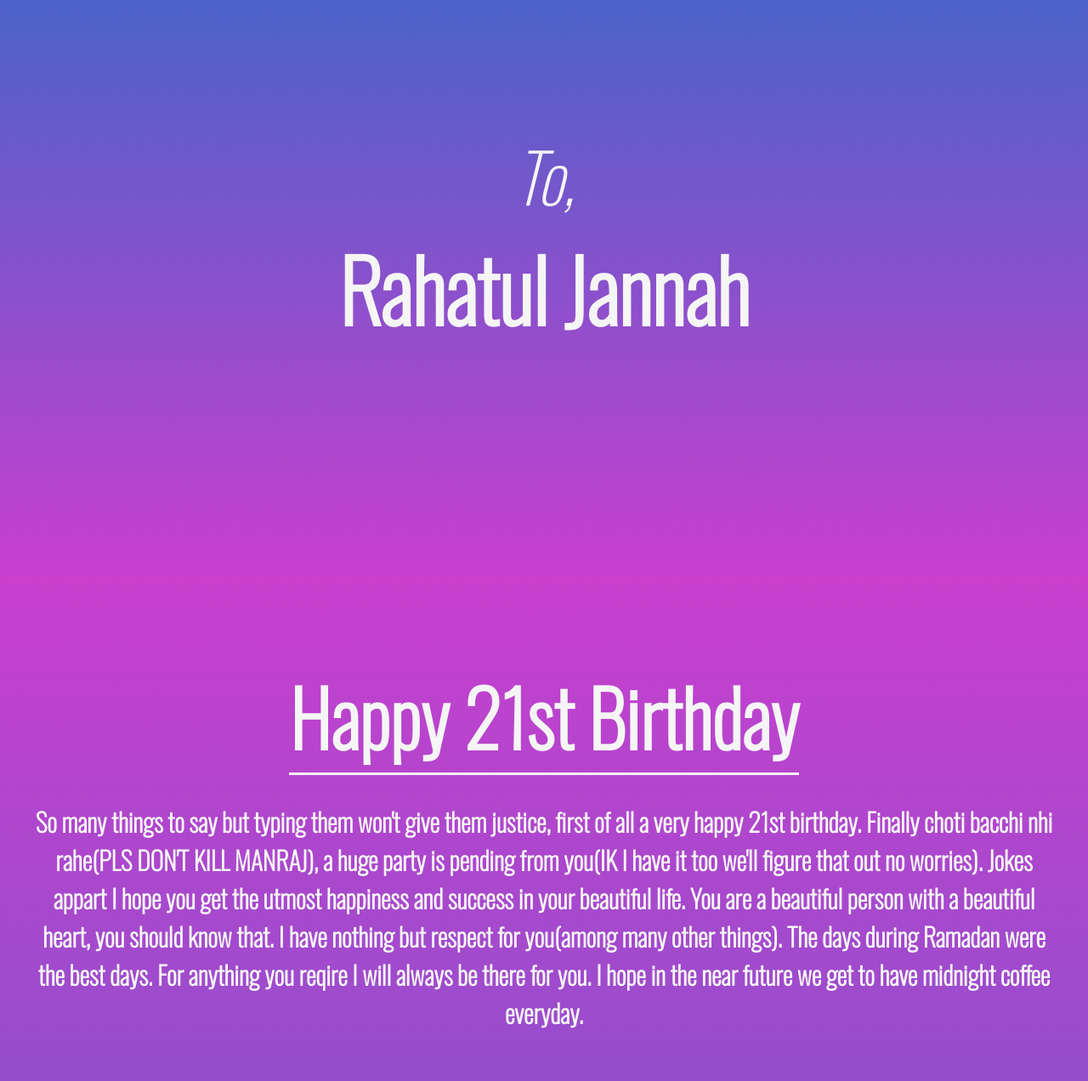
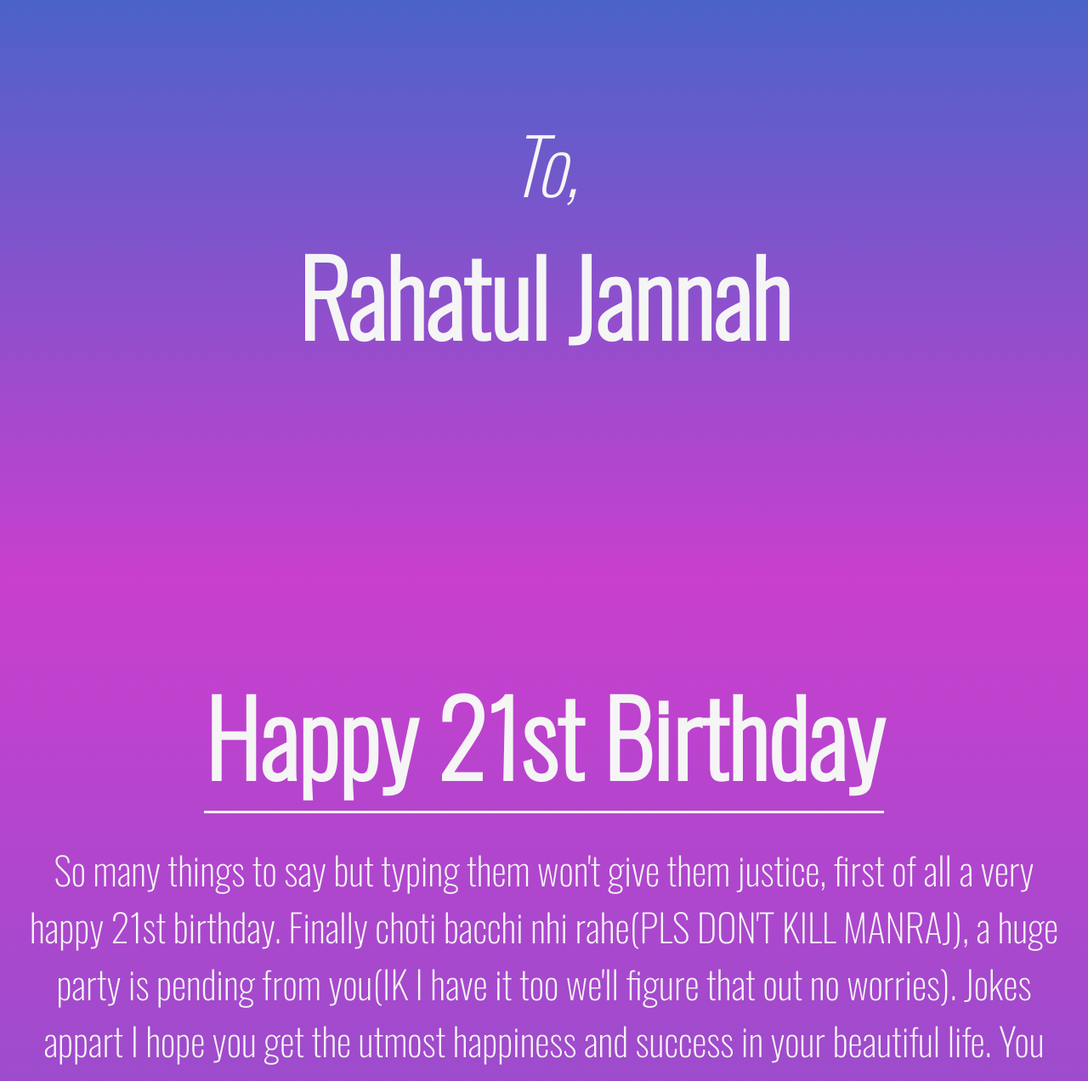
Before and after one commit to therealmanraj/missjannah, a plain HTML site: page index.html in a window 1280 px wide. Shown: the part 120-1392 px from the top of the page at 85% size. Drawn offline with nearby package versions, Linux system fonts and the light colour scheme; grey boxes are pictures that could not be loaded.

Commit message:
Update index.html

```diff
--- a/index.html
+++ b/index.html
@@ -23,11 +23,11 @@
         background-image: linear-gradient(rgb(53, 105, 201), rgb(201, 63, 206));
     }
     .welcome-section>h1 {
-        font-size: 100px;
+        font-size: 120px;
         font-weight: 800;
     }
     .welcome-section>p {
-        font-size: 80px;
+        font-size: 90px;
         font-style: italic;
         font-weight: 500;
     }
@@ -38,15 +38,15 @@
         padding: 4rem 2rem;
     }
     .project-section>h1 {
-        font-size: 90px;
+        font-size: 120px;
         width: fit-content;
         margin: 2rem auto 2rem auto;
         border-bottom: 0.2rem solid whitesmoke;
     }
     .project-section>p{
-        font-size: 30px;
+        font-size: 45px;
         font-style: normal;
-        font-weight: 800;
+        font-weight: 500;
     }
     .projects-grid {
         display: grid;
```
